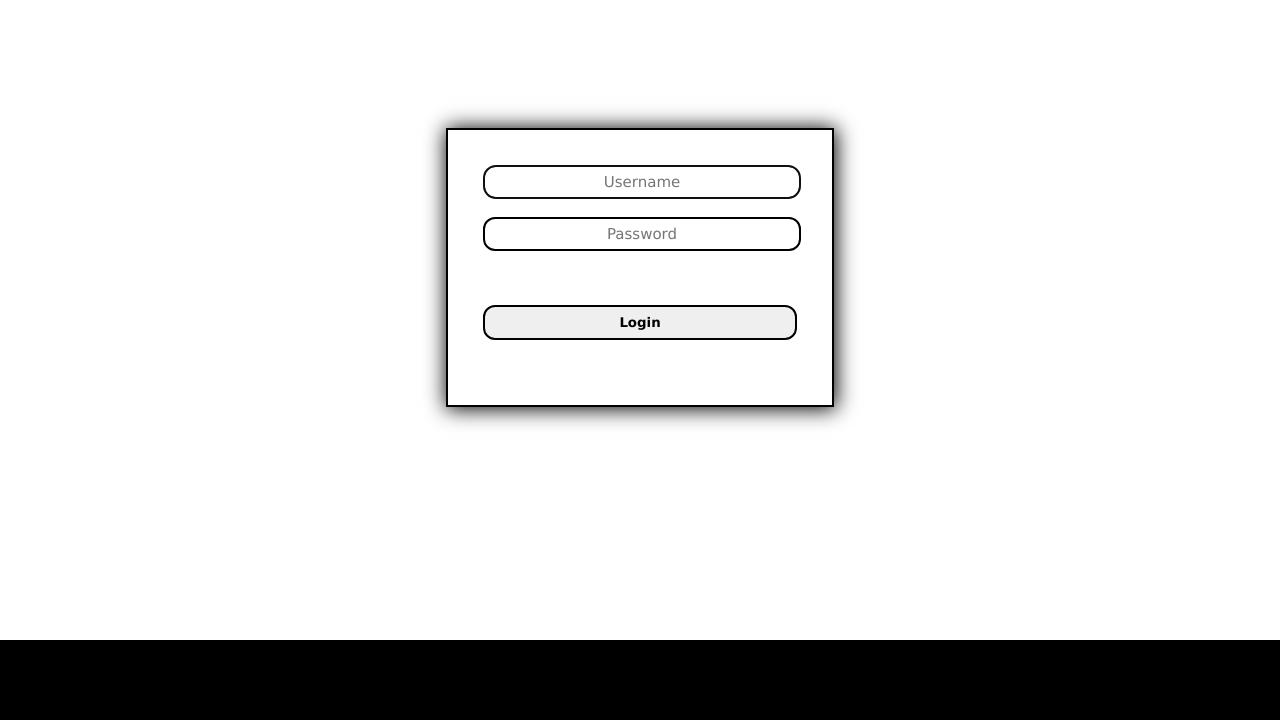
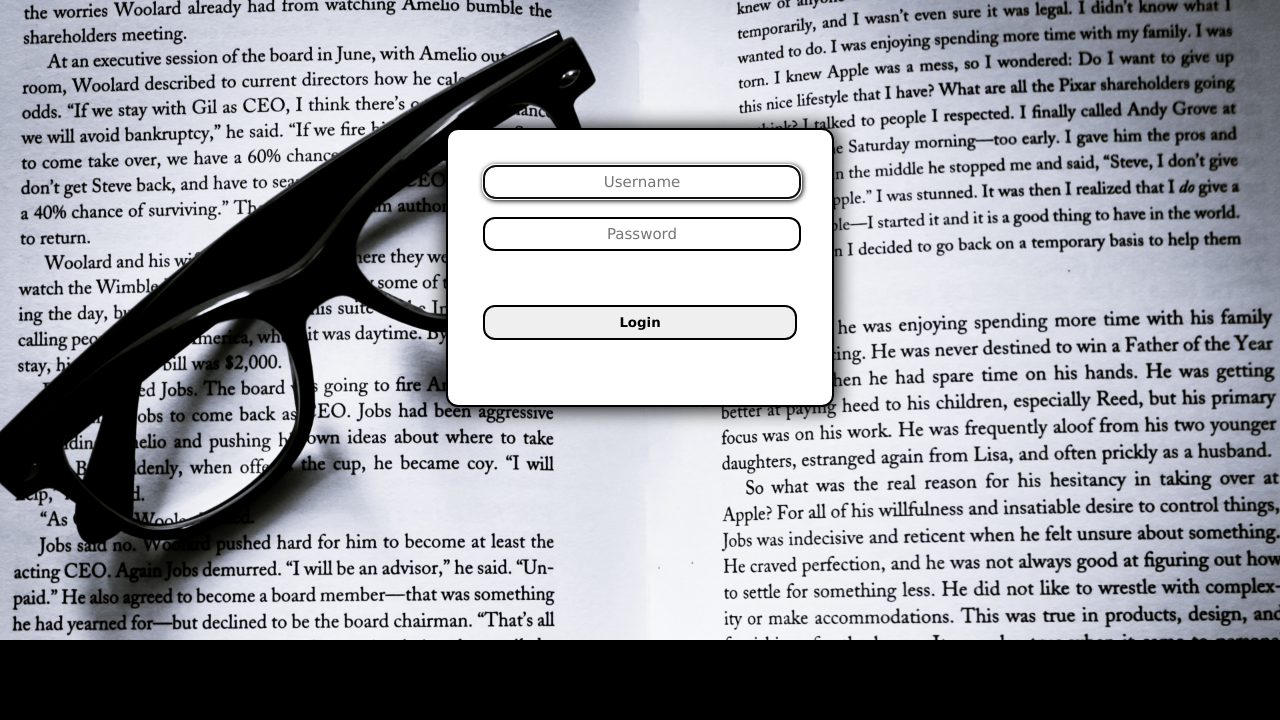
Before and after one commit to Ivan-Vinski/PostApp, a PHP site: page / in a window 1280 px wide. Shown: the part 80-800 px from the top of the page. Run offline with PHP 8.4, Linux system fonts and the light colour scheme.

Commit message:
Added background image and fixed small details.

```diff
--- a/index.css
+++ b/index.css
@@ -46,6 +46,8 @@ header .container{
   border-radius: 12px;
   border: 2px solid white;
   margin: 0px 2px 0px 2px;
+  -webkit-transition-duration: 0.6s;
+  transition-duration: 0.6s;
 }
 
 #navContainer button:hover{
@@ -53,19 +55,24 @@ header .container{
   background-color: white;
 }
 
+
 /* MAIN SECTION */
 section{
-
+  background-image: url("img/indexbc.jpg");
+  background-repeat: no-repeat;
+  background-size: cover;
 }
 
 section .container{
   position: relative;
+  background-color: white;
   width: 30%;
   height: 43%;
   top: 20%;
   margin: auto;
   border: 2px solid black;
   box-shadow: 1px 1px 20px 1px;
+  border-radius: 12px;
 }
 form{
   padding: 35px;
@@ -82,6 +89,10 @@ form{
   height: 30px;
   border-radius: 12px;
   border: 2px solid black;
+}
+
+.userInput:focus, button:focus{
+  box-shadow: 1px 1px 5px 1px;
 }
 
 .buttons{
```
Also changed, not shown: img/indexbc.jpg (added).
